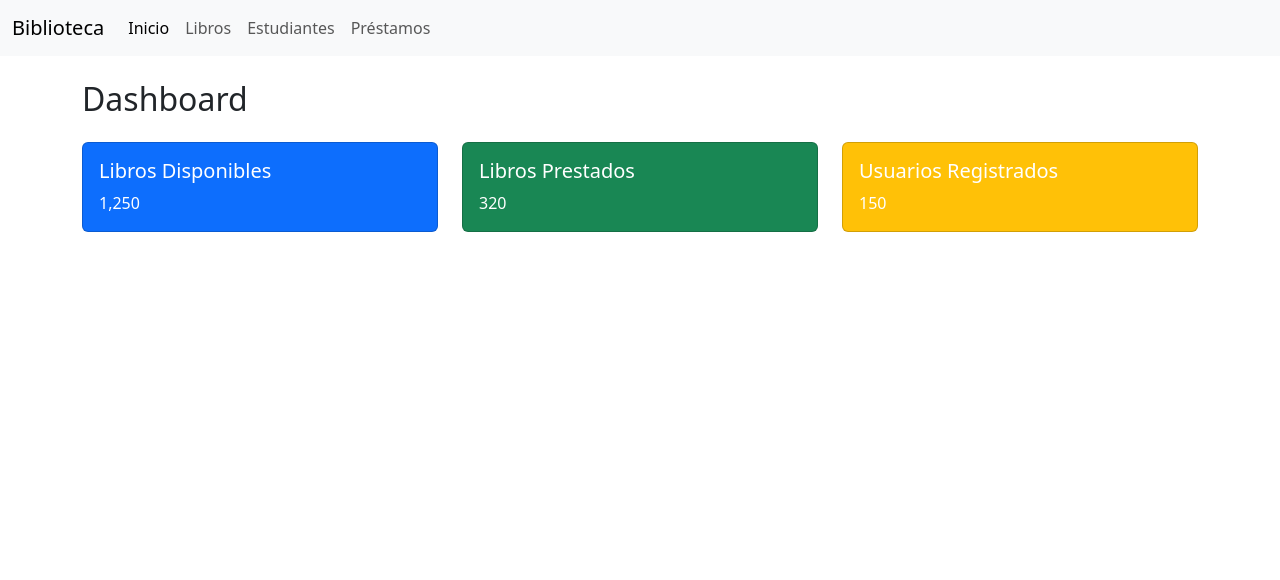
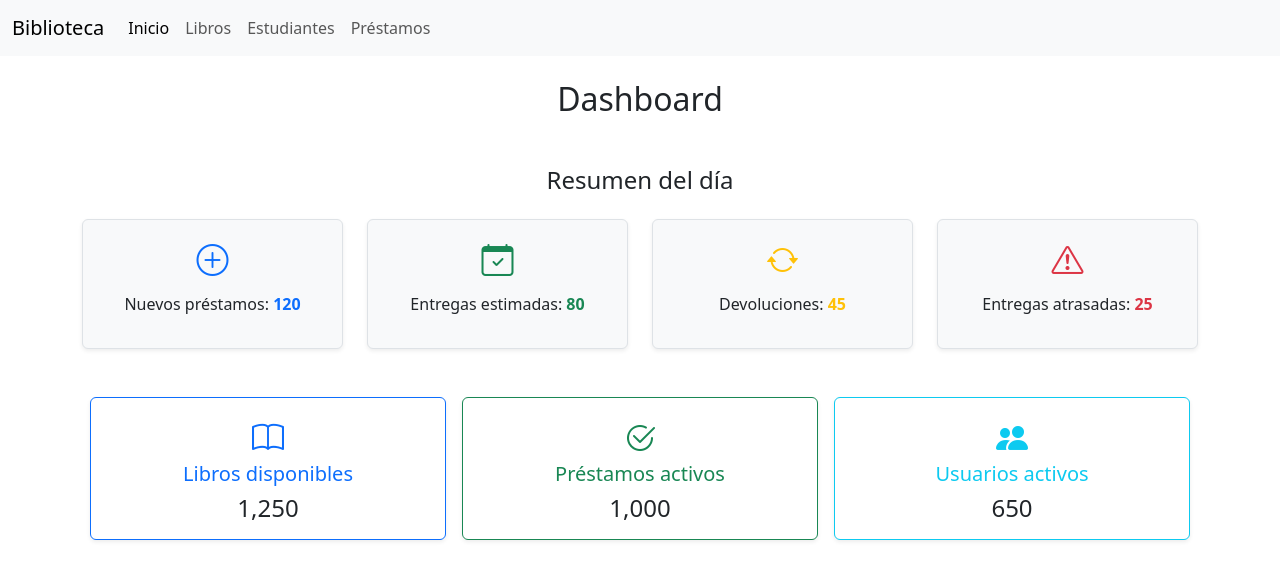
Before and after one commit to smariannee/LibraryApp, an Angular app in the folder library-app/: page / in a window 1280 px wide. Shown: the top 580 px of the page. Built offline with nearby package versions, Linux system fonts and the light colour scheme.

Commit message:
[UPDATE] dashboard

```diff
--- a/library-app/src/app/features/home/home.component.html
+++ b/library-app/src/app/features/home/home.component.html
@@ -1,32 +1,59 @@
-<div class="container flex-grow-1">
-    <h2 class="my-4">Dashboard</h2>
+<div class="container flex-grow-1 py-4">
+    <h2 class="mb-5 text-center">Dashboard</h2>
 
-    <div class="row">
-        <div class="col-md-4 mb-4">
-            <div class="card text-white bg-primary">
-                <div class="card-body">
-                    <h5 class="card-title">Libros Disponibles</h5>
-                    <p class="card-text">1,250</p>
+    <div class="mb-5">
+        <h4 class="text-center mb-4">Resumen del día</h4>
+        <div class="row g-4 text-center">
+            <div class="col-md-3">
+                <div class="p-3 border rounded shadow-sm bg-light">
+                    <i class="bi bi-plus-circle text-primary" style="font-size: 2rem;"></i>
+                    <p class="mt-2">Nuevos préstamos: <strong class="text-primary">120</strong></p>
                 </div>
             </div>
-        </div>
-
-        <div class="col-md-4 mb-4">
-            <div class="card text-white bg-success">
-                <div class="card-body">
-                    <h5 class="card-title">Libros Prestados</h5>
-                    <p class="card-text">320</p>
+            <div class="col-md-3">
+                <div class="p-3 border rounded shadow-sm bg-light">
+                    <i class="bi bi-calendar-check text-success" style="font-size: 2rem;"></i>
+                    <p class="mt-2">Entregas estimadas: <strong class="text-success">80</strong></p>
                 </div>
             </div>
-        </div>
-
-        <div class="col-md-4 mb-4">
-            <div class="card text-white bg-warning">
-                <div class="card-body">
-                    <h5 class="card-title">Usuarios Registrados</h5>
-                    <p class="card-text">150</p>
+            <div class="col-md-3">
+                <div class="p-3 border rounded shadow-sm bg-light">
+                    <i class="bi bi-arrow-repeat text-warning" style="font-size: 2rem;"></i>
+                    <p class="mt-2">Devoluciones: <strong class="text-warning">45</strong></p>
+                </div>
+            </div>
+            <div class="col-md-3">
+                <div class="p-3 border rounded shadow-sm bg-light">
+                    <i class="bi bi-exclamation-triangle text-danger" style="font-size: 2rem;"></i>
+                    <p class="mt-2">Entregas atrasadas: <strong class="text-danger">25</strong></p>
                 </div>
             </div>
         </div>
     </div>
+
+    <div class="card-group mb-4">
+        <div class="card border border-primary mx-2 shadow-sm rounded">
+            <div class="card-body text-center">
+                <i class="bi bi-book mb-2 text-primary" style="font-size: 2rem;"></i>
+                <h5 class="card-title text-primary">Libros disponibles</h5>
+                <h6 class="card-text fs-4">1,250</h6>
+            </div>
+        </div>
+
+        <div class="card border border-success mx-2 shadow-sm rounded">
+            <div class="card-body text-center">
+                <i class="bi bi-check2-circle mb-2 text-success" style="font-size: 2rem;"></i>
+                <h5 class="card-title text-success">Préstamos activos</h5>
+                <h6 class="card-text fs-4">1,000</h6>
+            </div>
+        </div>
+
+        <div class="card border border-info mx-2 shadow-sm rounded">
+            <div class="card-body text-center">
+                <i class="bi bi-people-fill mb-2 text-info" style="font-size: 2rem;"></i>
+                <h5 class="card-title text-info">Usuarios activos</h5>
+                <h6 class="card-text fs-4">650</h6>
+            </div>
+        </div>
+    </div>
 </div>
```
